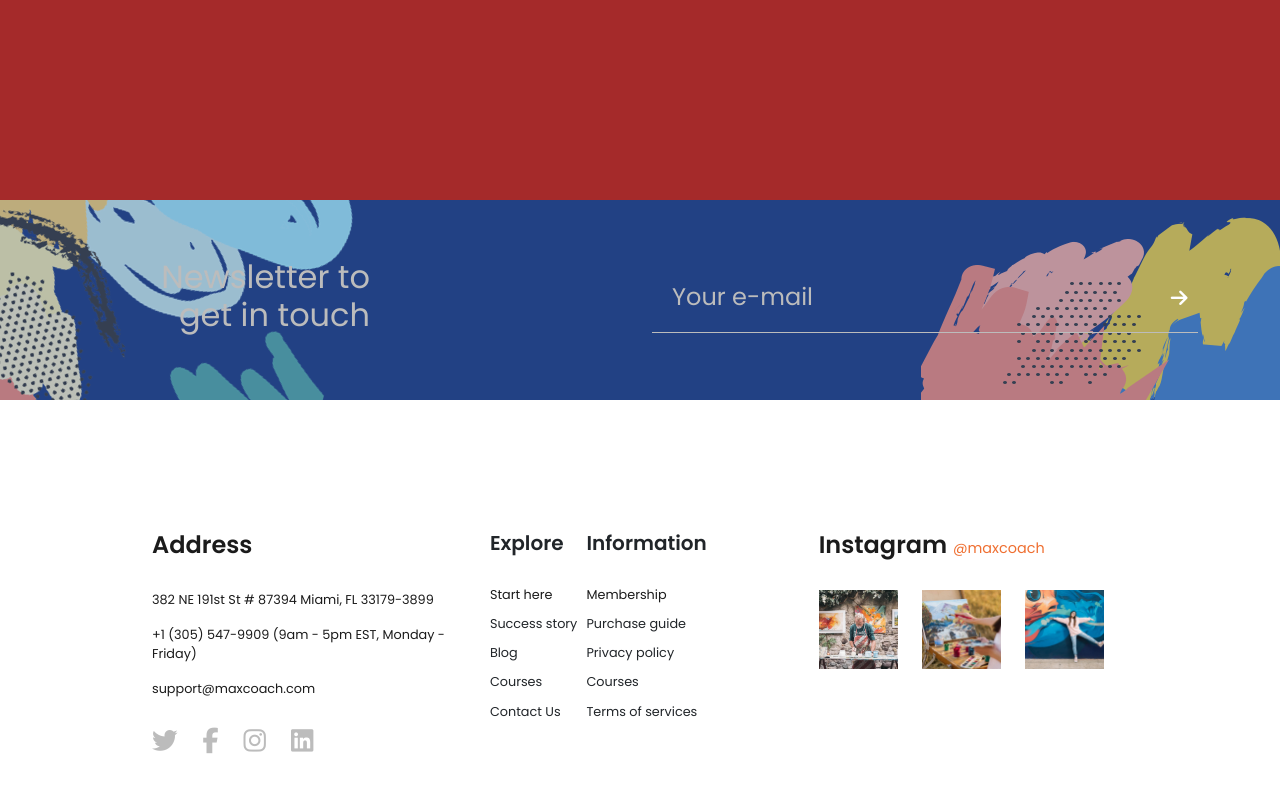
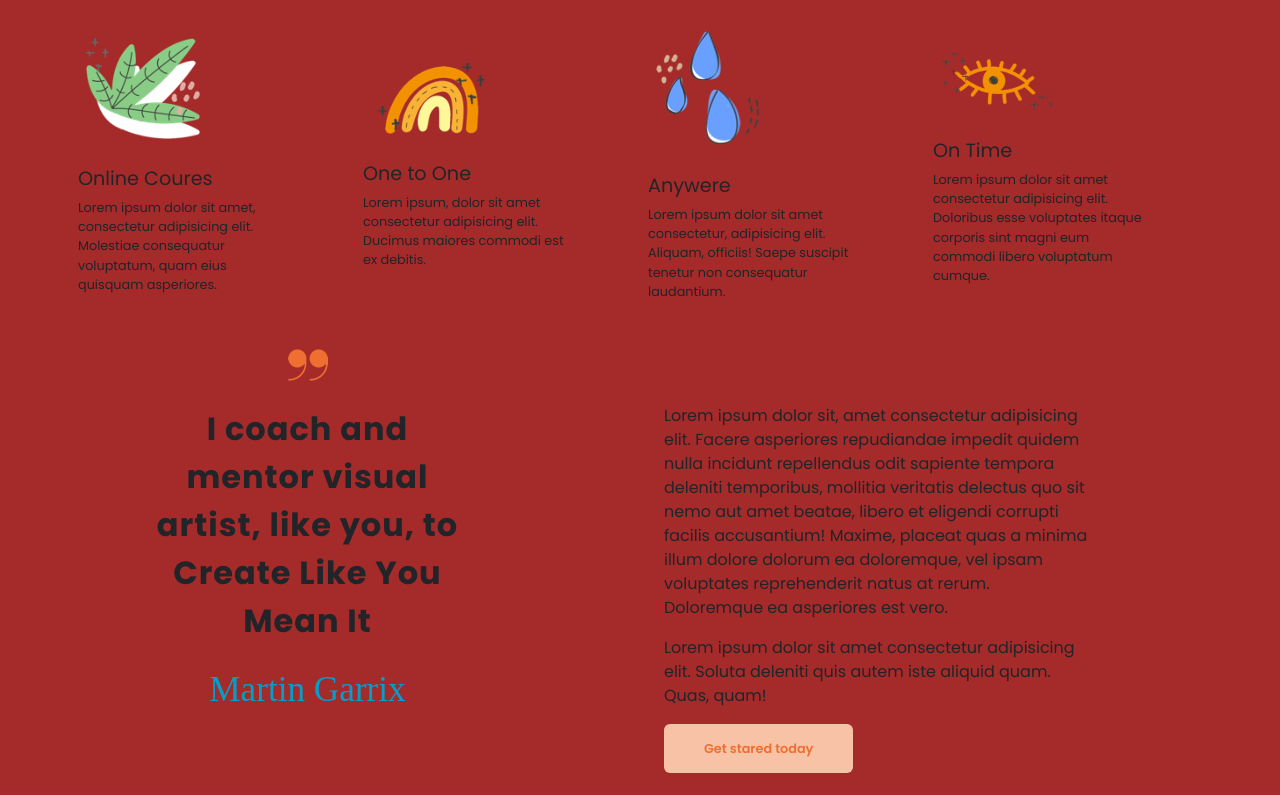
Before and after one commit to MatTheoo89/proj-html-vuejs, a Vue app: page / in a window 1280 px wide. Shown: the part 1080-1875 px from the top of the page. Built offline with nearby package versions, Linux system fonts and the light colour scheme; a small style sheet from the web is missing.

Commit message:
[add] quote martin garrix

```diff
--- a/src/components/AppJumbotron.vue
+++ b/src/components/AppJumbotron.vue
@@ -30,10 +30,6 @@ export default {
         height: 740px;
         position: relative;
         background-color: lighten($tuliptree, 41%);
-        .hand-write{
-            font-size: 4rem;
-            color: $cerulean;
-        }
         button.my-color{
             padding: 15px 40px;
             background-color: $tuliptree;
--- a/src/components/partials/AppArtistCoaching.vue
+++ b/src/components/partials/AppArtistCoaching.vue
@@ -7,9 +7,118 @@ export default {
 </script>
 
 <template>
+<!-- * Artist coaching inizio -->
+    <div class="container pt-5">
+        <div class="row text-center">
+            <div class="col mb-4">
+                <h2 class="hand-write">Artist coaching</h2>
+                <h2>I understand what it takes to create.</h2>
+                <h2>I can help you with</h2>
+            </div>
+        </div>
+        <div class="row d-flex align-items-center">
+            <div class="my-card col-3 p-2">
+                <div class="image p-2">
+                <img src="../../assets/img/artist-box-image-01.png" alt="artist-box-image">
+                </div>
+                <h5>Online Coures</h5>
+                <p>
+                    Lorem ipsum dolor sit amet, consectetur adipisicing elit. Molestiae consequatur voluptatum, quam eius quisquam asperiores.
+                </p>
+            </div>
+            <div class="my-card col-3 p-2">
+                <div class="image p-2">
+                <img src="../../assets/img/artist-box-image-02.png" alt="artist-box-image">
+                </div>
+                <h5>One to One</h5>
+                <p>
+                    Lorem ipsum, dolor sit amet consectetur adipisicing elit. Ducimus maiores commodi est ex debitis.
+                </p>
+            </div>
+            <div class="my-card col-3 p-2">
+                <div class="image p-2">
+                <img src="../../assets/img/artist-box-image-03.png" alt="artist-box-image">
+                </div>
+                <h5>Anywere</h5>
+                <p>
+                    Lorem ipsum dolor sit amet consectetur, adipisicing elit. Aliquam, officiis! Saepe suscipit tenetur non consequatur laudantium.
+                </p>
+            </div>
+            <div class="my-card col-3 p-2">
+                <div class="image p-2">
+                <img src="../../assets/img/artist-box-image-04.png" alt="artist-box-image">
+                </div>
+                <h5>On Time</h5>
+                <p>
+                    Lorem ipsum dolor sit amet consectetur adipisicing elit. Doloribus esse voluptates itaque corporis sint magni eum commodi libero voluptatum cumque.
+                </p>
+            </div>
+        </div>
+    </div>
+<!-- * Artist coaching Fine -->
+
+<!-- * Sezione 2 colonne inizio -->
+    <div class="container">
+        <div class="row">
+            <div class="column-left col-5 p-4 text-center">
+                <img class="mb-4" src="../../assets/img/artist-quote-icon.png" alt="artist-quote-icon">
+                <h2 class="quote mb-4">I coach and mentor visual artist, like you, to Create Like You Mean It</h2>
+                <h2 class="hand-write">Martin Garrix</h2>
+            </div>
+            <div class="column-right col-5 offset-1 p-4">
+                <p>Lorem ipsum dolor sit, amet consectetur adipisicing elit. Facere asperiores repudiandae impedit quidem nulla incidunt repellendus odit sapiente tempora deleniti temporibus, mollitia veritatis delectus quo sit nemo aut amet beatae, libero et eligendi corrupti facilis accusantium! Maxime, placeat quas a minima illum dolore dolorum ea doloremque, vel ipsam voluptates reprehenderit natus at rerum. Doloremque ea asperiores est vero.</p>
+                <p>Lorem ipsum dolor sit amet consectetur adipisicing elit. Soluta deleniti quis autem iste aliquid quam. Quas, quam!</p>
+                <button class="btn btn-primary my-btn"> Get stared today</button>
+            </div>
+        </div>
+    </div>
+<!-- * Sezione 2 colonne inizio -->
+
+
+
+
+
+
     <AppTestimonials />
 </template>
 
 <style lang="scss" scoped>
     @use '../../styles/partials/variables.scss' as *;
+
+    .col-3{
+        min-height: 100px;
+    }
+
+    .my-card{
+        .image{
+            width: 130px;
+            margin-bottom: 20px;
+        }
+        h5{
+            font-size: 1.2rem;
+        }
+        p{
+            font-size: .8rem;
+            padding-right: 60px;
+        }
+    }
+    .column-right{
+        p:first-child{
+            padding-top: 55px;
+        }
+    }
+    .quote{
+        font-weight: 700;
+        padding: 0 60px;
+        letter-spacing: 1px;
+        line-height: 3rem;
+    }
+    .hand-write{
+        font-size: 2.2rem;
+    }
+    .my-btn{
+        color: $tuliptree;
+        padding: 15px 40px;
+        background-color: lighten($tuliptree, 25%);
+    }
 </style>
--- a/src/styles/general.scss
+++ b/src/styles/general.scss
@@ -5,6 +5,7 @@
 @import '../../node_modules/@fontsource/poppins/index.css';
 @import '../../node_modules/@fontsource/allura/index.css';
 @import '../../node_modules/@fontsource/poppins/600.css';
+@import '../../node_modules/@fontsource/poppins/700.css';
 
 // ! DEBUG
 
@@ -45,4 +46,6 @@ img{
 
 .hand-write{
     font-family: "Allura", cursive;
+    font-size: 4rem;
+    color: $cerulean;
 }
```
